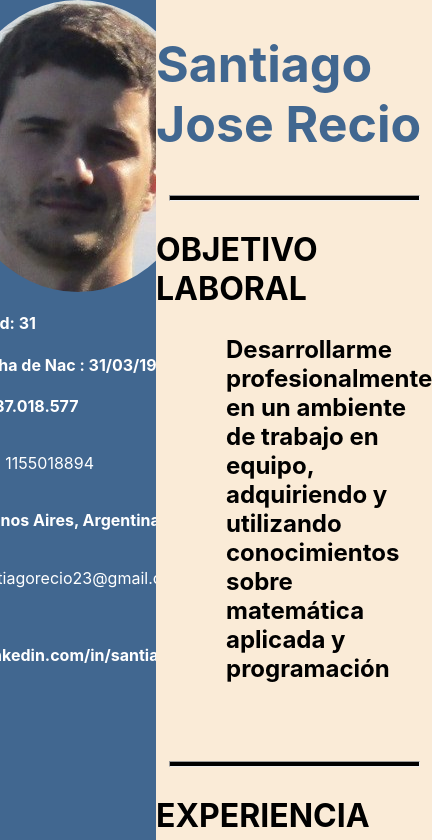
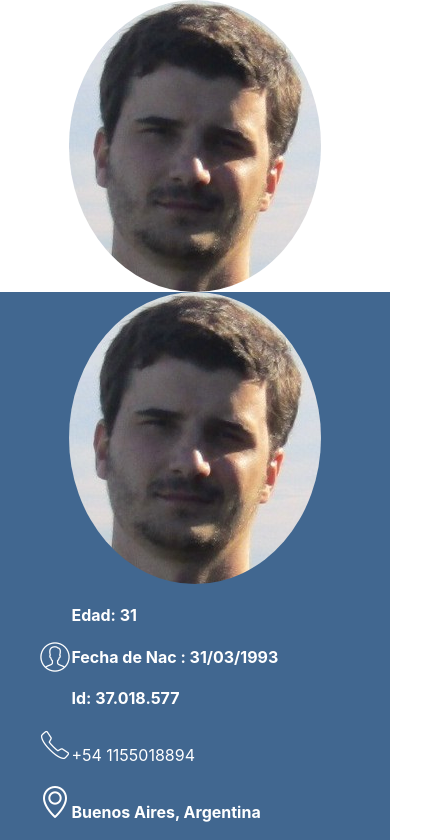
Before and after one commit to santirecio93/cv, a React (Create React App) app: page / in a window 390 px wide. Shown: the top 840 px of the page, 432 px wide, since content can reach past the window. Built offline with nearby package versions, Linux system fonts and the light colour scheme.

Commit message:
segundo commit

```diff
--- a/src/App.css
+++ b/src/App.css
@@ -3,6 +3,9 @@
   display: flex;
 
 
+}
+.botonera{
+  display:none;
 }
 .Header {
     background-color: #416790  ;
@@ -20,6 +23,9 @@
 }
 .foto {
   border-radius: 50%;
+}
+.foto2{
+  display: none;
 }
 .nombre{
   color:#416790;
@@ -67,3 +73,41 @@
 .puestoLaboral{
   margin:0;
 }
+
+@media (max-width: 600px) {
+  .cv{
+    display: flex;
+    flex-direction: column;
+
+  }
+  .botonera{
+    display: flex;
+    flex-direction: column;
+    align-items: center;
+    align-content: center;
+  }
+ .DatosPersonales{
+  display: flex;
+  flex-direction: column;
+  flex-wrap: wrap;
+ }
+  .Header{
+    width: 100%;
+    display: flex;
+    flex-wrap: wrap;
+    flex-direction: column;
+    align-items: center;
+    align-content: center;
+  }
+  .Logo{
+    display: flex;
+    flex-wrap: wrap;
+    flex-direction: column;
+    align-items: center;
+    align-content: center;
+  }
+
+
+
+
+}
--- a/src/App.js
+++ b/src/App.js
@@ -3,13 +3,21 @@ import { Cuerpo } from './components/Cuerpo.js';
 import {Body} from './components/Body.js';
 import './App.css';
 import { useState } from 'react';
-
+import {Logo} from './components/Logo.js';
 function App() {
+  const[mostrarDatosPersonales, setmostrarDatosPersonales]= useState(true);
+  const handleClick = ( )=>{
+    setmostrarDatosPersonales(!mostrarDatosPersonales)
+  };
 
   return (
   <div className='cv'>
+
+    <Logo className='foto2' foto="./fotocv.jpg"/>
+
     <Header mail="santiagorecio23@gmail.com" edad="31" dni="37.018.577" fecha="31/03/1993" telefono="1155018894" ubicacion="Buenos Aires, Argentina" foto="./fotocv.jpg" linkedin='www.linkedin.com/in/santiagorecio'></Header>
-    <Cuerpo nombre="Santiago Jose Recio"/>
+    <Cuerpo  nombre="Santiago Jose Recio"/>
+
   </div>
 
   );
--- a/src/components/Cuerpo.js
+++ b/src/components/Cuerpo.js
@@ -21,9 +21,9 @@ export const Cuerpo = (props) => {
             <Educacion estudio="Diplomatura en Python" institucion= "U.T.N" situacion= "Finalizado"/>
             <Educacion estudio="Desarrollador WEB en HTML y CSS" institucion= "CODER HOUSE" situacion= "Finalizado"/>
             <Educacion estudio="Curso en JAVASCRIPT y REACT " institucion= "CODER HOUSE" situacion= "Finalizado"/>
-            <Educacion estudio="Licenciatura en Ciencia de Datos" institucion=" Universidad de Buenos Aires" situacion=" 3 año"/>
-            <Educacion estudio="Licenciatura en Matematica Aplicada" institucion=" Universidad de Buenos Aires" situacion=" 2 año"/>
-            <Educacion estudio= "Contabilidad" institucion= "Universidad de Buenos Aires" situacion= "4 año - Abandonado"/>
+            <Educacion estudio="Licenciatura en Ciencia de Datos" institucion=" Universidad de Buenos Aires" situacion=" 3° Año"/>
+            <Educacion estudio="Licenciatura en Matematica Aplicada" institucion=" Universidad de Buenos Aires" situacion=" 2° Año"/>
+            <Educacion estudio= "Contabilidad" institucion= "Universidad de Buenos Aires" situacion= " Cursado hasta 4° Año"/>
 
         </div>
 }
```
Also changed, not shown: 7 other files (tests, documents, lock files or other folders).
